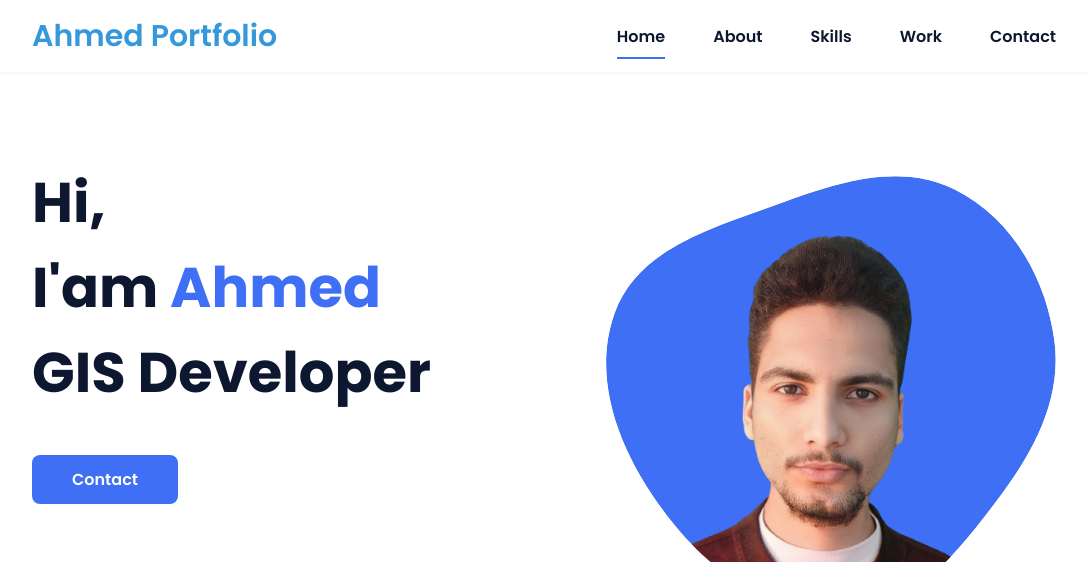
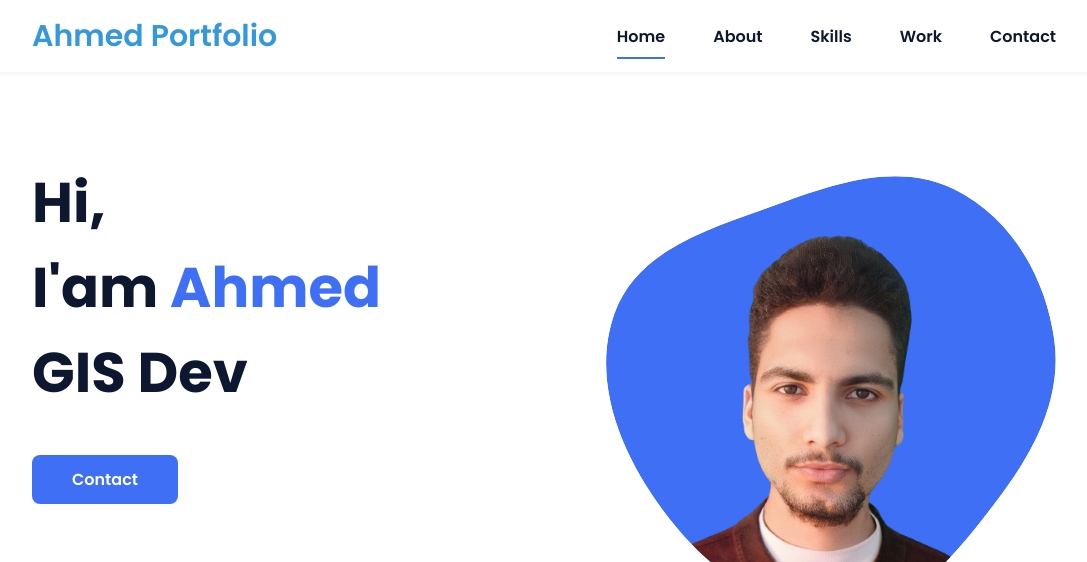
Before and after one commit to dra200/Ahmed, a plain HTML site: page index.html in a window 1280 px wide. Shown: the top 562 px of the page, without its empty margins (96-1183 px from the left). Drawn offline with nearby package versions, Linux system fonts and the light colour scheme.

Commit message:
Update index.html

```diff
--- a/index.html
+++ b/index.html
@@ -44,7 +44,7 @@
             <!--===== HOME =====-->
             <section class="home bd-grid" id="home">
                 <div class="home__data">
-                    <h1 class="home__title">Hi,<br>I'am <span class="home__title-color">Ahmed</span><br> GIS Developer </h1>
+                    <h1 class="home__title">Hi,<br>I'am <span class="home__title-color">Ahmed</span><br> GIS Dev</h1>
 
                     <a href="#" class="button">Contact</a>
                 </div>
```
